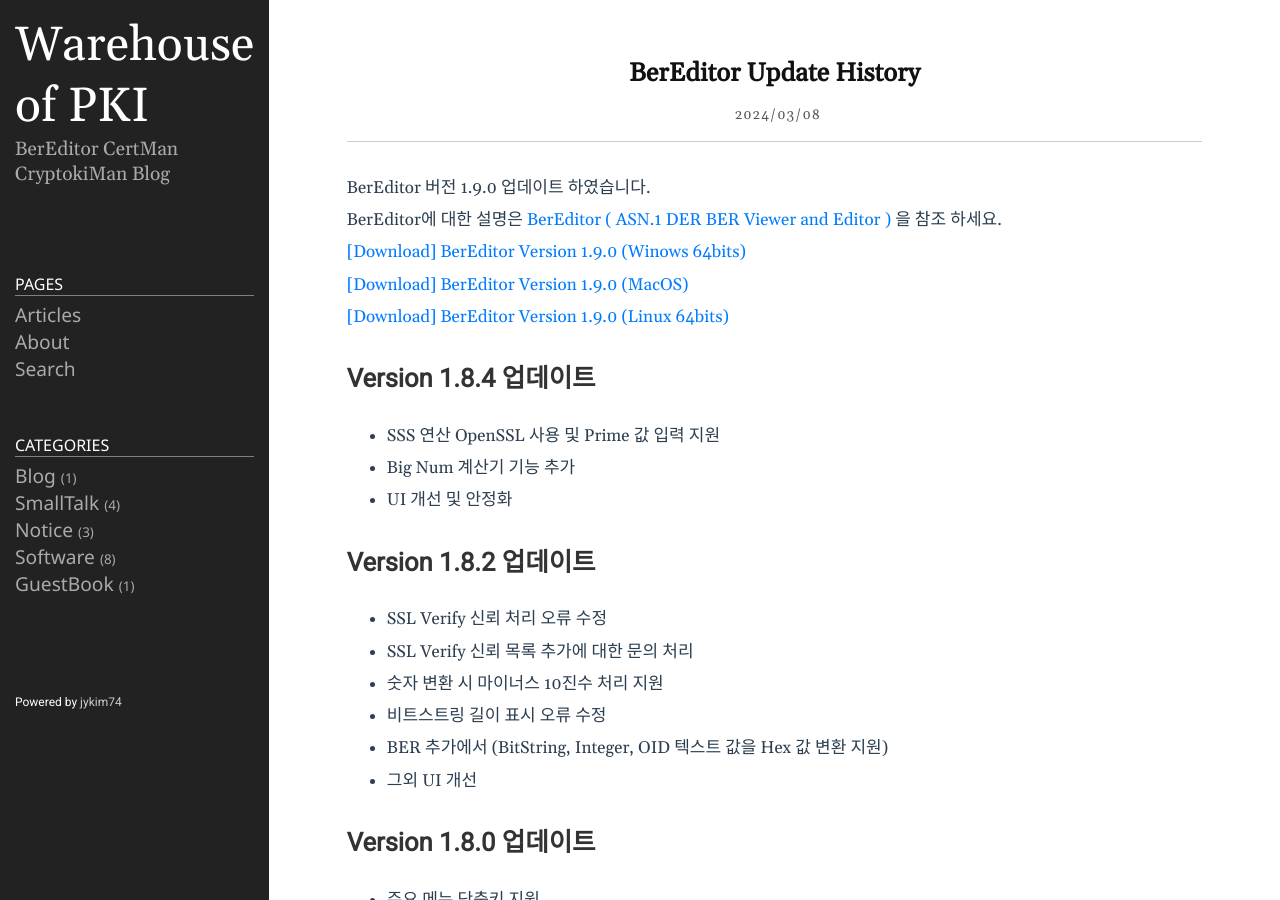
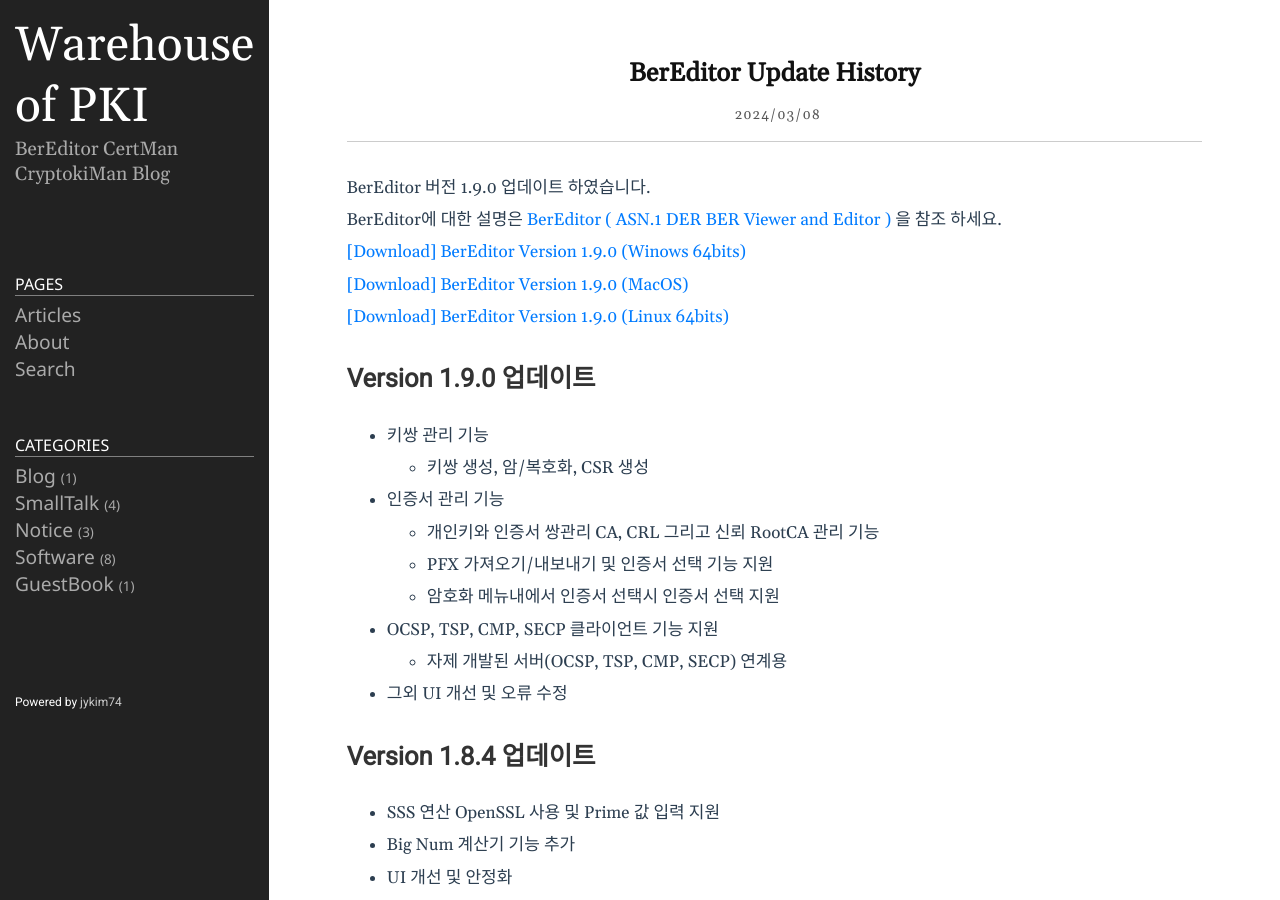
Before and after one commit to jykim74/jykim74.github.io, a Jekyll site: the page built from _posts/2024-03-08-BerEditorUpdate.md, in a window 1280 px wide and 900 px high. Built offline with Jekyll 4.4.1, drawn with Linux system fonts in a browser that asks for light colours; nearby versions of some CDN libraries; comment, search, counter and statistics services are not loaded.

Commit message:
Update 2024-03-08-BerEditorUpdate.md

```diff
--- a/_posts/2024-03-08-BerEditorUpdate.md
+++ b/_posts/2024-03-08-BerEditorUpdate.md
@@ -10,6 +10,17 @@
 [\[Download\] BerEditor Version 1.9.0 (Winows 64bits)](https://jykim74.github.io/msi/BerEditor-enV190.msi)
 [\[Download\] BerEditor Version 1.9.0 (MacOS)](https://jykim74.github.io/dmg/BerEditorV190.dmg)
 [\[Download\] BerEditor Version 1.9.0 (Linux 64bits)](https://jykim74.github.io/zip/BerEditorV190.zip)
+
+## Version 1.9.0 업데이트
+-   키쌍 관리 기능
+    *   키쌍 생성, 암/복호화, CSR 생성
+-   인증서 관리 기능
+    *   개인키와 인증서 쌍관리 CA, CRL 그리고 신뢰 RootCA 관리 기능
+    *   PFX 가져오기/내보내기 및 인증서 선택 기능 지원
+    *   암호화 메뉴내에서 인증서 선택시 인증서 선택 지원
+-   OCSP, TSP, CMP, SECP 클라이언트 기능 지원
+    *   자제 개발된 서버(OCSP, TSP, CMP, SECP) 연계용
+-   그외 UI 개선 및 오류 수정
 
 ## Version 1.8.4 업데이트
 - SSS 연산 OpenSSL 사용 및 Prime 값 입력 지원
```
